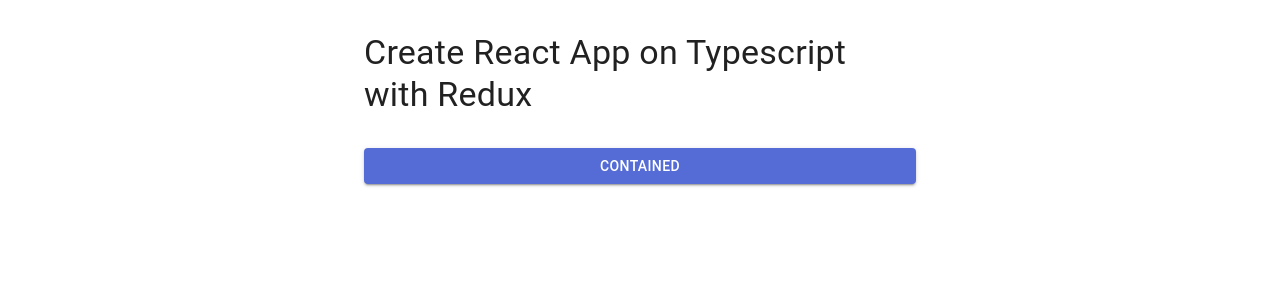
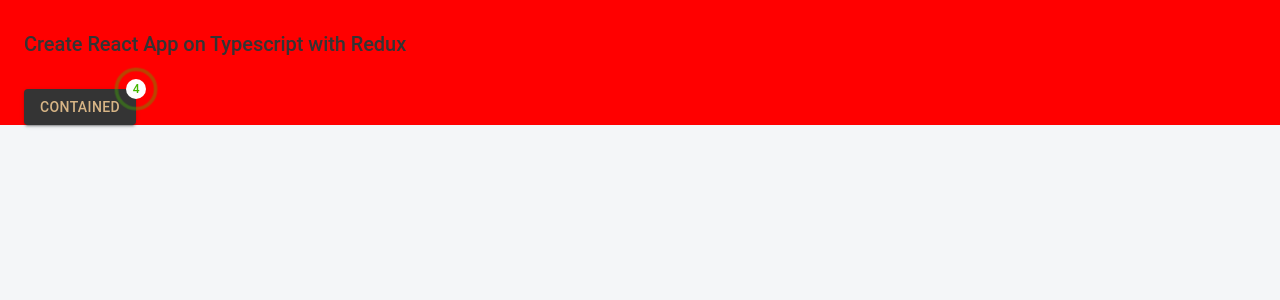
Before and after one commit to javokhirbekuz/burak-react, a React (Create React App) app: page / in a window 1280 px wide. Shown: the top 300 px of the page. Built offline with nearby package versions, Linux system fonts and the light colour scheme.

Commit message:
fix: MUI customized integration

```diff
--- a/src/app/App.tsx
+++ b/src/app/App.tsx
@@ -1,17 +1,22 @@
 import React from "react";
+import { Box, Button, Container, Stack, Typography } from "@mui/material";
 import "../css/App.css";
-import { Box, Button, Container, Stack, Typography } from "@mui/material";
+import { RippleBadge } from "./material/MaterialTheme/styled";
 
 function App() {
   return (
-    <Container maxWidth="sm">
+    <Container sx={{ backgroundColor: "red" }}>
       <Stack flexDirection={"column"}>
         <Box sx={{ my: 4 }}>
           <Typography variant="h4" component={"h4"}>
             Create React App on Typescript with Redux
           </Typography>
         </Box>
-        <Button variant="contained">Contained</Button>
+        <Box>
+          <RippleBadge badgeContent={4}>
+            <Button variant="contained">Contained</Button>
+          </RippleBadge>
+        </Box>
       </Stack>
     </Container>
   );
--- /dev/null
+++ b/src/app/material/MaterialTheme/index.ts
@@ -0,0 +1,66 @@
+import { createTheme } from "@mui/material/styles";
+import { common } from "@mui/material/colors";
+import shadow from "./shadow";
+import typography from "./typography";
+// import { maxWidth } from "@mui/system";
+
+/**
+ * LIGHT THEME (DEFAULT)
+ */
+const light = {
+  palette: {
+    type: "light",
+    background: {
+      default: "#f8f8ff",
+      paper: common.white,
+    },
+    primary: {
+      contrastText: "#d7b586",
+      main: "#343434",
+    },
+    secondary: {
+      contrastText: "#343434",
+      main: "#d7b586",
+    },
+    text: {
+      primary: "#343434",
+      secondary: "#d7b586",
+      dark: common.black,
+    },
+  },
+  components: {
+    MuiContainer: {
+      styleOverrides: {
+        root: {
+          height: "100%",
+        },
+      },
+    },
+    MuiCssBaseline: {
+      styleOverrides: {
+        html: { height: "100%" },
+        body: { background: "#f4f6f8", height: "100%", minHeight: "100%" },
+      },
+    },
+  },
+  shadow,
+  typography,
+};
+
+// A custom theme for this app
+let theme = createTheme(light);
+theme = createTheme(theme, {
+  components: {
+    MuiContainer: {
+      styleOverrides: {
+        maxWidthLg: {
+          [theme.breakpoints.up("lg")]: {
+            maxWidth: "1300px",
+          },
+        },
+      },
+    },
+  },
+});
+
+export default theme;
--- /dev/null
+++ b/src/app/material/MaterialTheme/shadow.ts
@@ -0,0 +1,27 @@
+export default [
+	'none',
+	'0 0 0 1px rgba(63,63,68,0.05), 0 1px 2px 0 rgba(63,63,68,0.15)',
+	'0 0 1px 0 rgba(0,0,0,0.31), 0 2px 2px -2px rgba(0,0,0,0.25)',
+	'0 0 1px 0 rgba(0,0,0,0.31), 0 3px 4px -2px rgba(0,0,0,0.25)',
+	'0 0 1px 0 rgba(0,0,0,0.31), 0 3px 4px -2px rgba(0,0,0,0.25)',
+	'0 0 1px 0 rgba(0,0,0,0.31), 0 4px 6px -2px rgba(0,0,0,0.25)',
+	'0 0 1px 0 rgba(0,0,0,0.31), 0 4px 6px -2px rgba(0,0,0,0.25)',
+	'0 0 1px 0 rgba(0,0,0,0.31), 0 4px 8px -2px rgba(0,0,0,0.25)',
+	'0 0 1px 0 rgba(0,0,0,0.31), 0 5px 8px -2px rgba(0,0,0,0.25)',
+	'0 0 1px 0 rgba(0,0,0,0.31), 0 6px 12px -4px rgba(0,0,0,0.25)',
+	'0 0 1px 0 rgba(0,0,0,0.31), 0 7px 12px -4px rgba(0,0,0,0.25)',
+	'0 0 1px 0 rgba(0,0,0,0.31), 0 6px 16px -4px rgba(0,0,0,0.25)',
+	'0 0 1px 0 rgba(0,0,0,0.31), 0 7px 16px -4px rgba(0,0,0,0.25)',
+	'0 0 1px 0 rgba(0,0,0,0.31), 0 8px 18px -8px rgba(0,0,0,0.25)',
+	'0 0 1px 0 rgba(0,0,0,0.31), 0 9px 18px -8px rgba(0,0,0,0.25)',
+	'0 0 1px 0 rgba(0,0,0,0.31), 0 10px 20px -8px rgba(0,0,0,0.25)',
+	'0 0 1px 0 rgba(0,0,0,0.31), 0 11px 20px -8px rgba(0,0,0,0.25)',
+	'0 0 1px 0 rgba(0,0,0,0.31), 0 12px 22px -8px rgba(0,0,0,0.25)',
+	'0 0 1px 0 rgba(0,0,0,0.31), 0 13px 22px -8px rgba(0,0,0,0.25)',
+	'0 0 1px 0 rgba(0,0,0,0.31), 0 14px 24px -8px rgba(0,0,0,0.25)',
+	'0 0 1px 0 rgba(0,0,0,0.31), 0 16px 28px -8px rgba(0,0,0,0.25)',
+	'0 0 1px 0 rgba(0,0,0,0.31), 0 18px 30px -8px rgba(0,0,0,0.25)',
+	'0 0 1px 0 rgba(0,0,0,0.31), 0 20px 32px -8px rgba(0,0,0,0.25)',
+	'0 0 1px 0 rgba(0,0,0,0.31), 0 22px 34px -8px rgba(0,0,0,0.25)',
+	'0 0 1px 0 rgba(0,0,0,0.31), 0 24px 36px -8px rgba(0,0,0,0.25)',
+];
--- /dev/null
+++ b/src/app/material/MaterialTheme/styled.ts
@@ -0,0 +1,30 @@
+import { styled } from "@mui/material/styles";
+import Badge from "@mui/material/Badge";
+
+export const RippleBadge = styled(Badge)(({ theme }) => ({
+  "& .MuiBadge-badge": {
+    color: "#44b700",
+    background: "white",
+    "&::after": {
+      position: "absolute",
+      top: "-2px",
+      left: "-2px",
+      width: "120%",
+      height: "120%",
+      borderRadius: "50%",
+      animation: "ripple 1.2s infinite ease-in-out",
+      border: "2px solid currentColor",
+      content: '""',
+    },
+  },
+  "@keyframes ripple": {
+    "0%": {
+      transform: "scale(.8)",
+      opacity: 1,
+    },
+    "100%": {
+      transform: "scale(2.4)",
+      opacity: 0,
+    },
+  },
+}));
--- /dev/null
+++ b/src/app/material/MaterialTheme/typography.ts
@@ -0,0 +1,35 @@
+export default {
+	h1: {
+		fontWeight: 500,
+		fontSize: 35,
+		letterSpacing: '-0.24px',
+	},
+	h2: {
+		fontWeight: 500,
+		fontSize: 29,
+		letterSpacing: '-0.24px',
+	},
+	h3: {
+		fontWeight: 500,
+		fontSize: 24,
+		letterSpacing: '-0.06px',
+	},
+	h4: {
+		fontWeight: 500,
+		fontSize: 20,
+		letterSpacing: '-0.06px',
+	},
+	h5: {
+		fontWeight: 500,
+		fontSize: 16,
+		letterSpacing: '-0.05px',
+	},
+	h6: {
+		fontWeight: 500,
+		fontSize: 14,
+		letterSpacing: '-0.05px',
+	},
+	overline: {
+		fontWeight: 500,
+	},
+};
--- a/src/index.tsx
+++ b/src/index.tsx
@@ -6,7 +6,7 @@
 import reportWebVitals from "./reportWebVitals";
 import CssBaseLine from "@mui/material/CssBaseline";
 import { ThemeProvider } from "@mui/material/styles";
-import theme from "./theme";
+import theme from "./app/material/MaterialTheme";
 import "./css/index.css";
 
 const container = document.getElementById("root")!;
--- a/src/theme.ts
+++ /dev/null
@@ -1,18 +0,0 @@
-import { createTheme } from "@mui/material/styles";
-import { red } from "@mui/material/colors";
-
-const theme = createTheme({
-  palette: {
-    primary: {
-      main: "#556cd6",
-    },
-    secondary: {
-      main: "#19857b",
-    },
-    error: {
-      main: red.A400,
-    },
-  },
-});
-
-export default theme;
```
